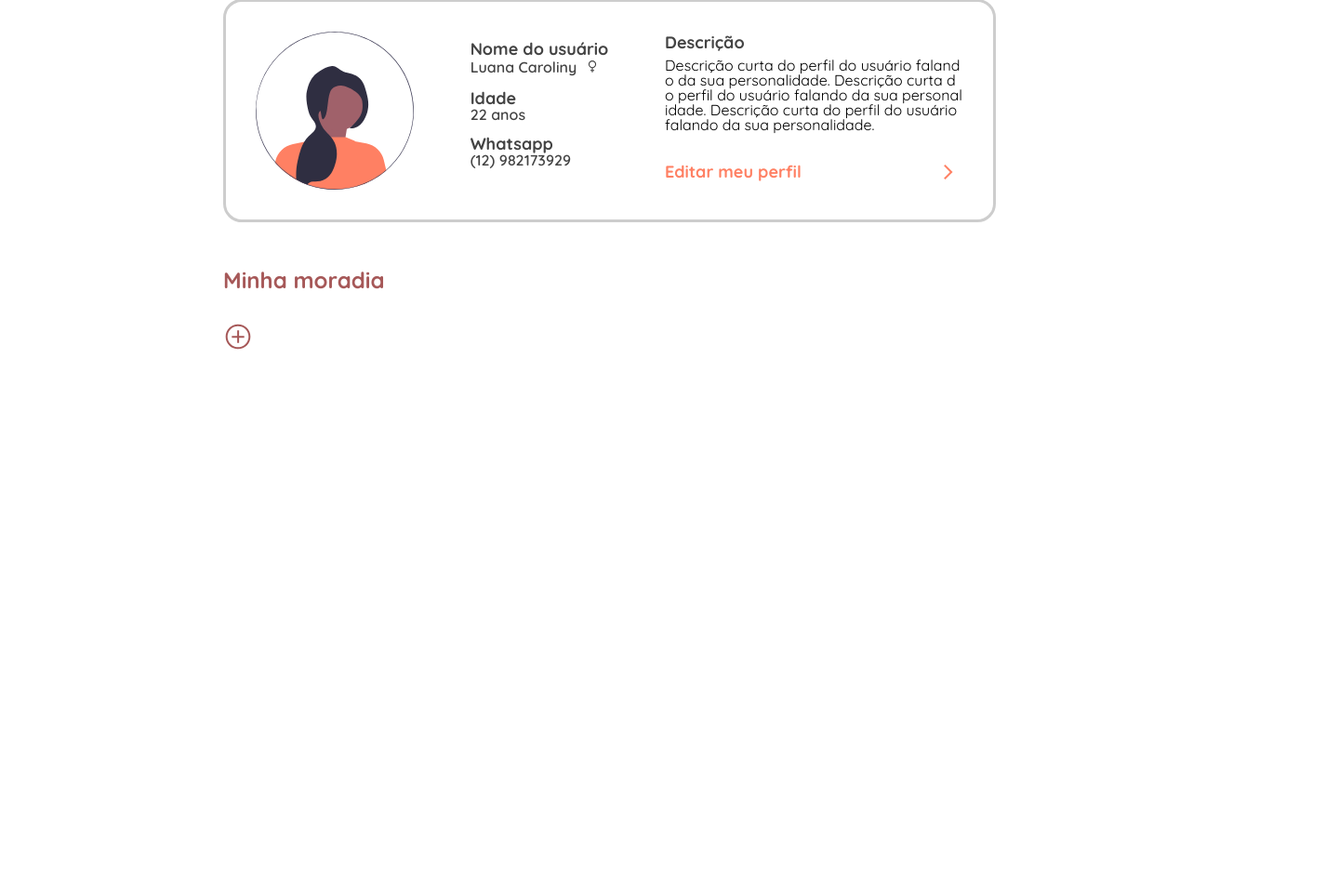
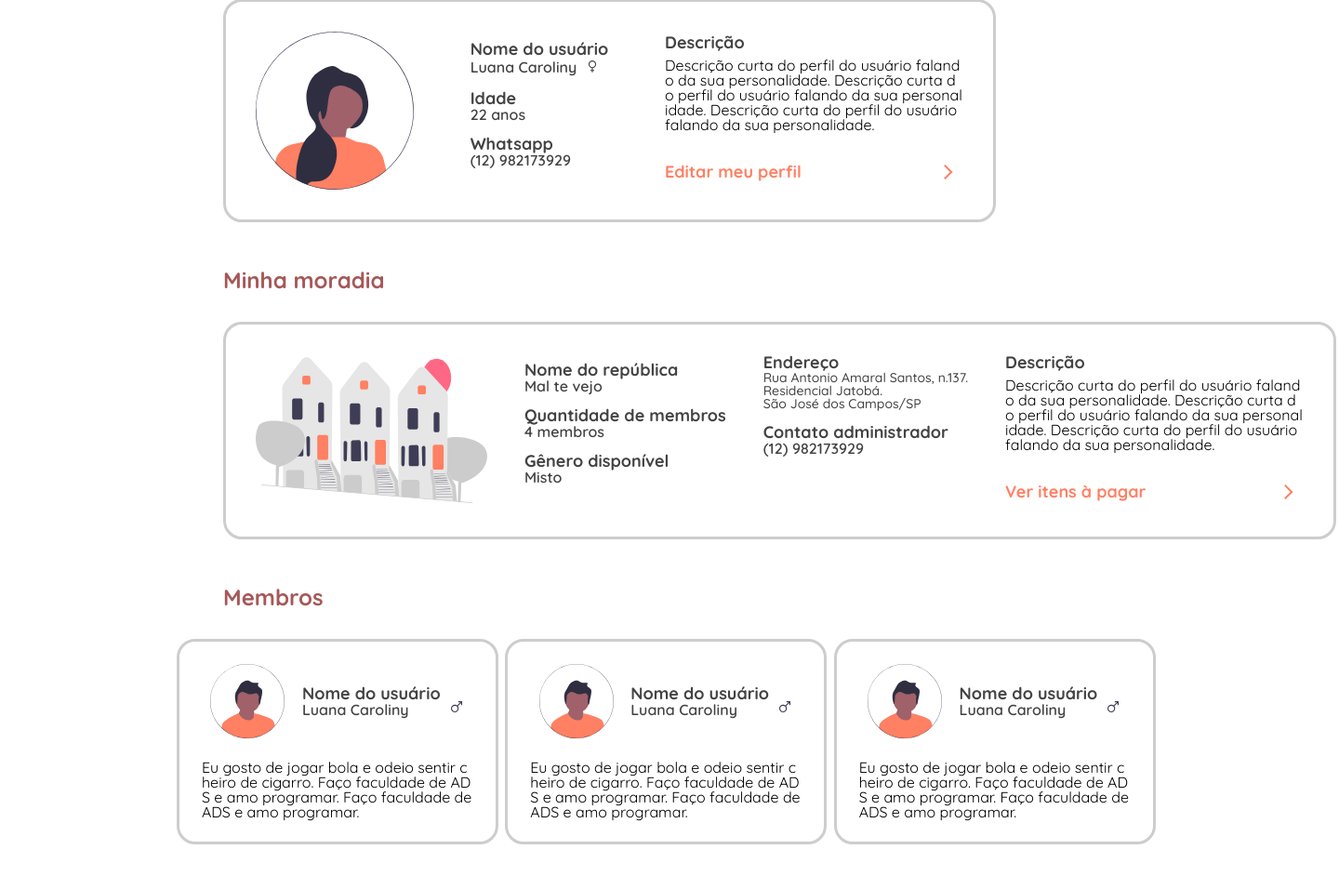
Before and after one commit to luacarol/unirep, a Django app: page /home in a window 1440 px wide. Shown: the part 391-1333 px from the top of the page at 93% size. Before the commit the page ends 767 px from the top, so only its background shows below. Run offline with Django 4.2, Linux system fonts and the light colour scheme.

Commit message:
Arrumando os blocos condicionais

```diff
--- a/unirep_app/templates/home.html
+++ b/unirep_app/templates/home.html
@@ -77,12 +77,14 @@
 
             </div>
 
+            <!--MINHA MORADIA-->
+
+            <!-- 1 - usuário que não realizou nenhuma solicitação -->
+            {% if type_user == '1' %}
+
                 <div class="section section-my-house">
 
                     <h2 class="subtitle">Minha moradia</h2>
-
-                <!-- 1 - usuário que não realizou nenhuma solicitação -->
-                {% if type_user == '1' %}
 
                     <div class="div-without-something">
                         <img class="img-icon-no-data" src="{% static 'img/icon-no-data.svg' %}" alt="Dois papéis sobrepostos" />
@@ -90,8 +92,14 @@
                         <p class="minor-subtitle">Não há nenhuma solicitação até agora</p>
                     </div>
 
+                </div>
+
             <!-- 2 - usuário com solicitação pendente -->
             {% elif type_user == '2' %}
+
+                <div class="section section-my-house">
+
+                    <h2 class="subtitle">Minha moradia</h2>
 
                     <div class="div-without-something">
                         <img class="img-icon-alarm" src="{% static 'img/icon-alarm.svg' %}" alt="Alarme" />
@@ -99,10 +107,18 @@
                         <p class="minor-subtitle">Solicitação em andamento.</p>
                     </div>
 
+                </div>
+
             <!-- 3 - usuário com solicitação aprovada -->
             {% elif type_user == '3' %}
 
+                <div class="section section-my-house" style="margin-bottom: 3.125em;">
+
+                    <h2 class="subtitle">Minha moradia</h2>
+
                     {% include 'partials/cards/republic/republic_card.html' %}
+
+                <div>
 
             <!-- 5 - usuário do tipo administrador -->
             {% elif type_user == '5' %}
@@ -114,19 +130,17 @@
                     <img class='icon32 icon-add-circle' src="{% static 'img/icon-add-circle.svg' %}" alt="Ícone de um círculo com um símbolo de soma no meio" />
                 {% endif %}
 
-
-
             {% else %}
 
             {% endif %}
 
 
-            </div>
+            <!--MEMBROS-->
 
             <!-- 3 - usuário com solicitação aprovada -->
             {% if type_user == '3' %}
 
-                <div class="section section-members">
+                <div class="section section-members" style="margin-top: 3.125em;">
 
                     <h2 class="subtitle subtitle-members">Membros</h2>
 
@@ -135,7 +149,6 @@
                 </div>
 
             {% endif %}
-
             <!-- 5 - usuário do tipo administrador -->
             {% if type_user == '5' and  exists_republic %}
 
@@ -148,6 +161,9 @@
                 </div>
 
             {% endif %}
+
+
+            <!--SOLICITAÇÕES DE MEMBROS-->
 
             <!-- 5 - usuário do tipo administrador -->
             {% if type_user == '5' and exists_republic %}
--- a/unirep_app/views.py
+++ b/unirep_app/views.py
@@ -11,7 +11,7 @@ def home(request):
     # 3 - usuário com solicitação aprovada
     # 4 - usuário com solicitação recusada
     # 5 - usuário do tipo administrador
-    type_user = '5'
+    type_user = '3'
 
     # Solicitações de entrada
     incoming_requests = False
```
Lines whose indentation alone changed are shown as unchanged.
